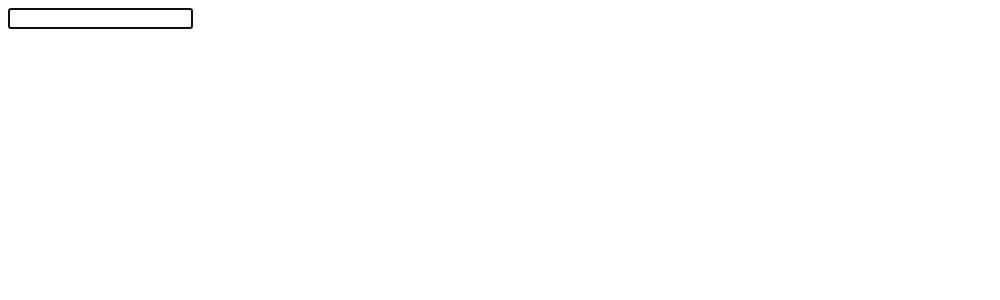
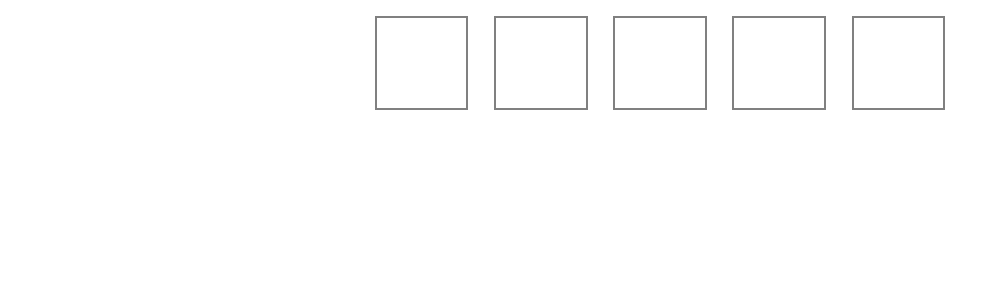
Before and after one commit to ghislaingirardeau/wordle-game, a Vue app: page / in a window 1280 px wide. Shown: the top 300 px of the page, without its empty margins (0-1000 px from the left). Built offline with nearby package versions, Linux system fonts and the light colour scheme.

Commit message:
show old word guess & new word to guess

```diff
--- a/src/components/GuessInput.vue
+++ b/src/components/GuessInput.vue
@@ -4,10 +4,15 @@ import { computed, ref } from "vue";
 
 import englishWord from "../utils/englishWordsWith5Letters.json";
 
+import GuessLetter from "@/components/GuessLetter.vue";
+
 const props = defineProps({
   disabledInput: {
     type: Boolean,
     required: true,
+  },
+  guessSubmited: {
+    type: Array,
   },
 });
 
@@ -54,6 +59,13 @@ function reFocusOnBlur(event: Event) {
 </script>
 
 <template>
+  <GuessLetter
+    v-for="(oldGuess, i) in guessSubmited"
+    :key="`${i} - ${oldGuess}`"
+    :formattedGuessInProcess="oldGuess"
+  />
+  <GuessLetter :formattedGuessInProcess="formattedGuessInProcess" />
+
   <input
     type="text"
     v-model="formattedGuessInProcess"
@@ -64,3 +76,17 @@ function reFocusOnBlur(event: Event) {
     @blur="reFocusOnBlur"
   />
 </template>
+
+<style scoped lang="css">
+input:focus-visible {
+  outline: none;
+  border: none;
+  color: white;
+}
+input:disabled {
+  outline: none;
+  border: none;
+  color: white;
+  background-color: white;
+}
+</style>
--- /dev/null
+++ b/src/components/GuessLetter.vue
@@ -0,0 +1,36 @@
+<template>
+  <ul class="letters">
+    <li v-for="numberLetter in 5" :key="`${numberLetter}`" class="letter">
+      {{ formattedGuessInProcess.charAt(numberLetter - 1) }}
+    </li>
+  </ul>
+</template>
+
+<script setup>
+const props = defineProps({
+  formattedGuessInProcess: {
+    type: String,
+    require: true,
+  },
+});
+</script>
+
+<style lang="css" scoped>
+.letters {
+  display: flex;
+  align-items: center;
+  justify-content: center;
+  list-style-type: none;
+}
+.letter {
+  display: flex;
+  align-items: center;
+  justify-content: center;
+  width: 2em;
+  height: 2em;
+  margin-inline: 0.4em;
+  padding: 0.4em;
+  border: 2px solid grey;
+  font-size: 2em;
+}
+</style>
--- a/src/components/WordleBoard.vue
+++ b/src/components/WordleBoard.vue
@@ -33,7 +33,11 @@ const isGameOver = computed<boolean>(() => {
 
 <template>
   <!-- input avec l'event attaché, a chaque event, MAJ la constante  guessSubmited-->
-  <guess-input @guess-submitted="onSubmitGuess" :disabledInput="isGameOver" />
+  <guess-input
+    @guess-submitted="onSubmitGuess"
+    :disabledInput="isGameOver"
+    :guessSubmited="guessSubmited"
+  />
   <ul>
     <li v-for="(guess, index) in guessSubmited" :key="`${index} - ${guess}`">
       {{ guess }}
```
Also changed, not shown: 1 other file (tests, documents, lock files or other folders).
